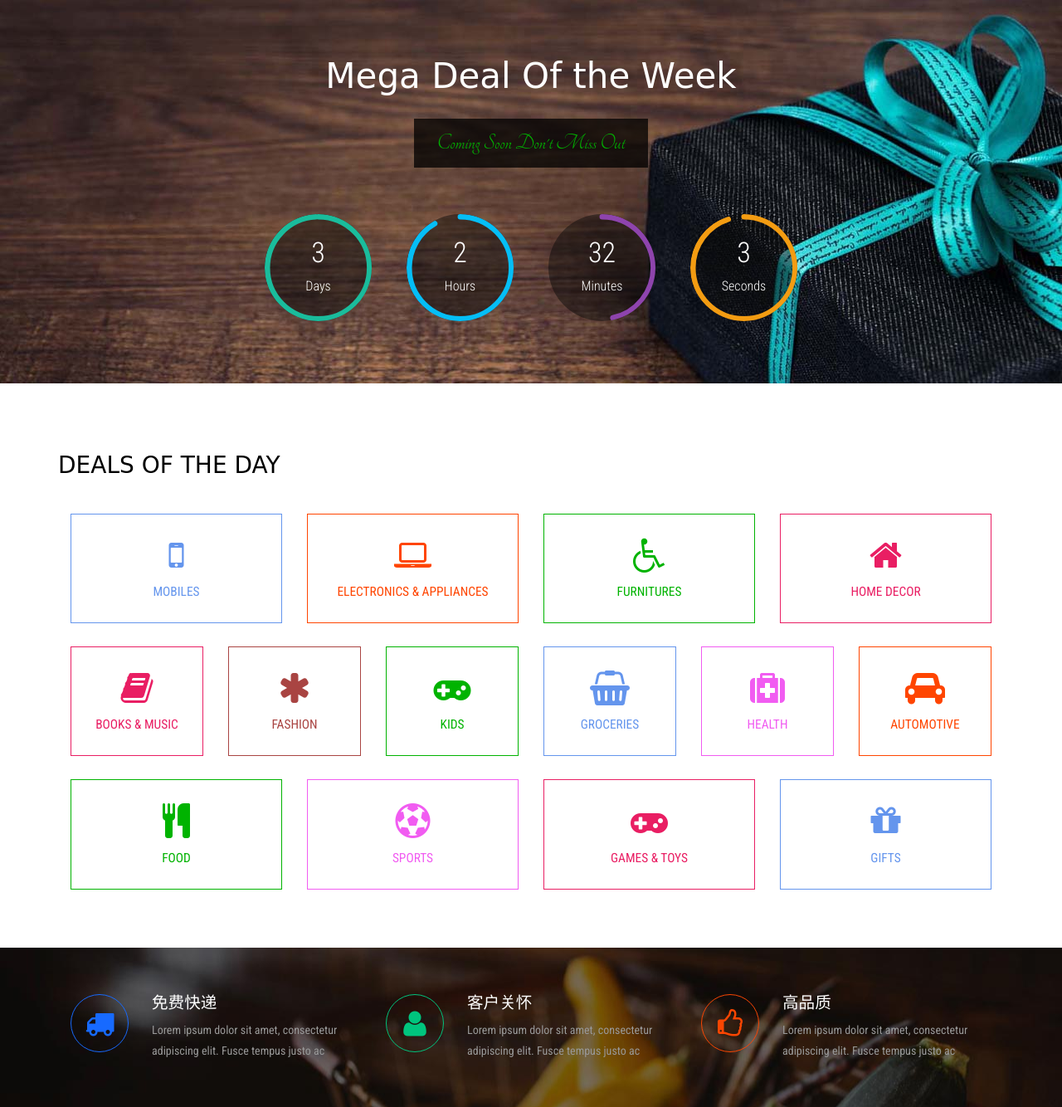
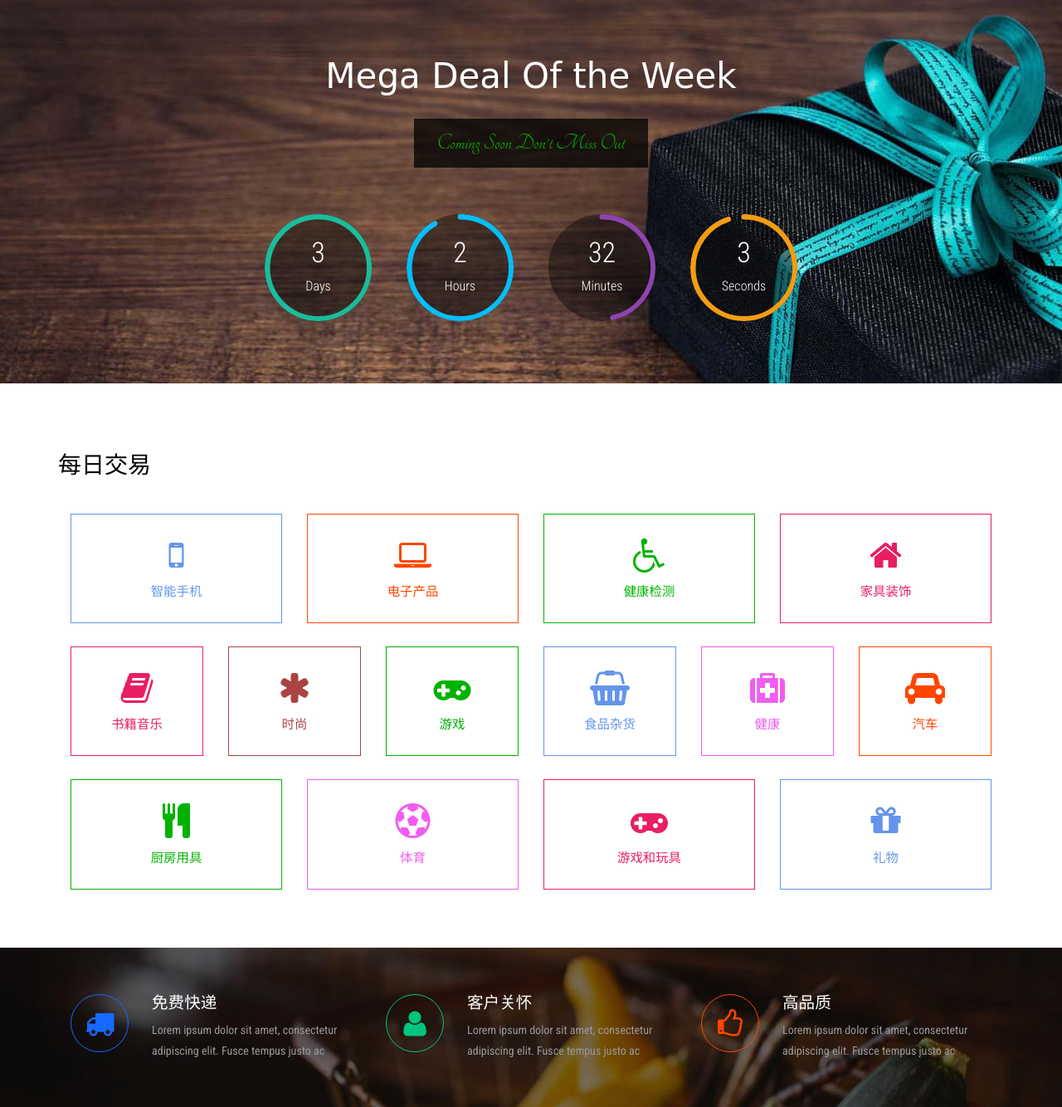
Before and after one commit to 199893/shoping, a Django app: page /store/ in a window 1280 px wide. Shown: the part 1677-3011 px from the top of the page at 83% size. Run offline with Django 3.2, Linux system fonts and the light colour scheme; data comes from the database, SQL or seed files in the repository; parts of the project's set-up code (start-up, migrations or seed data) failed here and were passed over; some libraries are stand-ins or nearby versions; some web fonts are replaced.

Commit message:
添加了index标签

```diff
--- a/demo/templates/store/index.html
+++ b/demo/templates/store/index.html
@@ -1083,90 +1083,90 @@ $(document).ready(function() {
 <!-- deals -->
 <div class="deals">
 	<div class="container">
-		<h3 class="w3ls-title">DEALS OF THE DAY </h3>
+		<h3 class="w3ls-title">每日交易 </h3>
 		<div class="deals-row">
 			<div class="col-md-3 focus-grid">
-				<a href="products.html" class="wthree-btn">
+				<a href="{% url 'store:product' 1 %}" class="wthree-btn">
 					<div class="focus-image"><i class="fa fa-mobile"></i></div>
-					<h4 class="clrchg">Mobiles</h4>
+					<h4 class="clrchg">智能手机</h4>
 				</a>
 			</div>
 			<div class="col-md-3 focus-grid">
-				<a href="products.html" class="wthree-btn wthree1">
+				<a href="{% url 'store:products' 1 %}" class="wthree-btn wthree1">
 					<div class="focus-image"><i class="fa fa-laptop"></i></div>
-					<h4 class="clrchg"> Electronics & Appliances</h4>
+					<h4 class="clrchg"> 电子产品</h4>
 				</a>
 			</div>
 			<div class="col-md-3 focus-grid">
-				<a href="products4.html" class="wthree-btn wthree2">
+				<a href="{% url 'store:product' 119 %}" class="wthree-btn wthree2">
 					<div class="focus-image"><i class="fa fa-wheelchair"></i></div>
-					<h4 class="clrchg">Furnitures</h4>
+					<h4 class="clrchg">健康检测</h4>
 				</a>
 			</div>
 			<div class="col-md-3 focus-grid">
-				<a href="products3.html" class="wthree-btn wthree3">
+				<a href="{% url 'store:products' 4 %}" class="wthree-btn wthree3">
 					<div class="focus-image"><i class="fa fa-home"></i></div>
-					<h4 class="clrchg">Home Decor</h4>
+					<h4 class="clrchg">家具装饰</h4>
 				</a>
 			</div>
 			<div class="col-md-2 focus-grid w3focus-grid-mdl">
-				<a href="products9.html" class="wthree-btn wthree3">
+				<a href="{% url 'store:products' 10 %}" class="wthree-btn wthree3">
 					<div class="focus-image"><i class="fa fa-book"></i></div>
-					<h4 class="clrchg">Books & Music</h4>
+					<h4 class="clrchg">书籍音乐</h4>
 				</a>
 			</div>
 			<div class="col-md-2 focus-grid w3focus-grid-mdl">
-				<a href="products1.html" class="wthree-btn wthree4">
+				<a href="{% url 'store:products' 2 %}" class="wthree-btn wthree4">
 					<div class="focus-image"><i class="fa fa-asterisk"></i></div>
-					<h4 class="clrchg">Fashion</h4>
+					<h4 class="clrchg">时尚</h4>
 				</a>
 			</div>
 			<div class="col-md-2 focus-grid w3focus-grid-mdl">
-				<a href="products2.html" class="wthree-btn wthree2">
+				<a href="{% url 'store:product' 82 %}" class="wthree-btn wthree2">
 					<div class="focus-image"><i class="fa fa-gamepad"></i></div>
-					<h4 class="clrchg">Kids</h4>
+					<h4 class="clrchg">游戏</h4>
 				</a>
 			</div>
 			<div class="col-md-2 focus-grid w3focus-grid-mdl">
-				<a href="products5.html" class="wthree-btn wthree">
+				<a href="{% url 'store:products' 6 %}" class="wthree-btn wthree">
 					<div class="focus-image"><i class="fa fa-shopping-basket"></i></div>
-					<h4 class="clrchg">Groceries</h4>
+					<h4 class="clrchg">食品杂货</h4>
 				</a>
 			</div>
 			<div class="col-md-2 focus-grid w3focus-grid-mdl">
-				<a href="products7.html" class="wthree-btn wthree5">
+				<a href="{% url 'store:products' 8 %}" class="wthree-btn wthree5">
 					<div class="focus-image"><i class="fa fa-medkit"></i></div>
-					<h4 class="clrchg">Health</h4>
+					<h4 class="clrchg">健康</h4>
 				</a>
 			</div>
 			<div class="col-md-2 focus-grid w3focus-grid-mdl">
-				<a href="products8.html" class="wthree-btn wthree1">
+				<a href="{% url 'store:products' 9 %}" class="wthree-btn wthree1">
 					<div class="focus-image"><i class="fa fa-car"></i></div>
-					<h4 class="clrchg">Automotive</h4>
+					<h4 class="clrchg">汽车</h4>
 				</a>
 			</div>
 			<div class="col-md-3 focus-grid">
-				<a href="products5.html" class="wthree-btn wthree2">
+				<a href="{% url 'store:product' 86 %}" class="wthree-btn wthree2">
 					<div class="focus-image"><i class="fa fa-cutlery"></i></div>
-					<h4 class="clrchg">Food</h4>
+					<h4 class="clrchg">厨房用具</h4>
 				</a>
 			</div>
 			<div class="col-md-3 focus-grid">
-				<a href="products4.html" class="wthree-btn wthree5">
+				<a href="{% url 'store:product' 111 %}" class="wthree-btn wthree5">
 					<div class="focus-image"><i class="fa fa-futbol-o"></i></div>
-					<h4 class="clrchg">Sports</h4>
+					<h4 class="clrchg">体育</h4>
 				</a>
 			</div>
 			<div class="col-md-3 focus-grid">
-				<a href="products2.html" class="wthree-btn wthree3">
+				<a href="{% url 'store:product' 78 %}" class="wthree-btn wthree3">
 					<div class="focus-image"><i class="fa fa-gamepad"></i></div>
-					<h4 class="clrchg">Games & Toys</h4>
+					<h4 class="clrchg">游戏和玩具</h4>
 				</a>
 			</div>
 			<div class="col-md-3 focus-grid">
-				<a href="products6.html" class="wthree-btn ">
+				<a href="{% url 'store:products' 7 %}" class="wthree-btn ">
 					<div class="focus-image"><i class="fa fa-gift"></i></div>
-					<h4 class="clrchg">Gifts</h4>
+					<h4 class="clrchg">礼物</h4>
 				</a>
 			</div>
 			<div class="clearfix"> </div>
```
